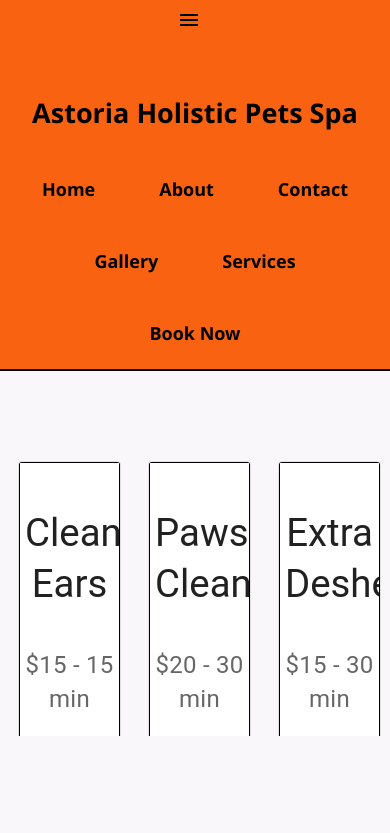
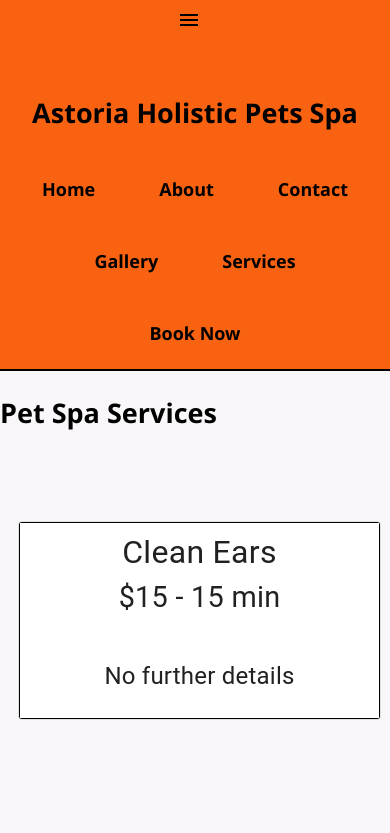
Before and after one commit to chromeshock/astoria-grooming-holsitic-spa, a React (Create React App) app: page /Services in a window 390 px wide. Shown: the top 833 px of the page. Built offline with nearby package versions, Linux system fonts and the light colour scheme.

Commit message:
mobile revised

```diff
--- a/src/components/App.css
+++ b/src/components/App.css
@@ -14,10 +14,8 @@ h1  {
 }
 
 .service-header-format{
-  margin-top: 2em;
+  margin-top: 1em;
   text-align: center;
-  border-bottom: black 2px solid;
-  padding-bottom: 1em;
 }
 
 .header-moved {
@@ -49,6 +47,7 @@ h1  {
 .dim {
   opacity: 0.5;
 }
+
 /*gallery images*/
 @keyframes shake {
   0% { transform: scale(1.2)translate(0, 0); }
@@ -57,6 +56,7 @@ h1  {
   75% { transform: scale(1.2) translate(-5px, 0); }
   100% { transform: scale(1.2) translate(0, 0); }
 }
+
 /*service card displays*/
 .services-grid {
     display: grid;
@@ -84,18 +84,19 @@ h1  {
 .card-container .MuiCardContent-root {
   height: 660px;
   text-align: center;
-  padding: 5px;
+  margin-left: 5px;
+  margin-right: 5px;
 }
 
+/*
 .card-front,
 .card-back {
   position: absolute;
   backface-visibility: hidden;
   background-color: white;
   z-index: 1;
-
 }
-
+*/
 .card-back {
   transform: rotateY(180deg);
   position: absolute;
@@ -149,12 +150,13 @@ ul {
  list-style: none;
 
 }
+/*
 .parent-container {
   display:flex;
   flex-direction: row;
   align-items: center;
 }
-
+*/
 .child-container {
   text-align: left;
   font-size:14pt;
@@ -164,8 +166,10 @@ ul {
   width: 50%;
 }
 
+/*description section*/
 .txt-formatted {
-  display:inline-flex;
+  position: absolute;
+  margin-right: 20px;
 }
 
 nav {
@@ -186,22 +190,20 @@ nav ul {
 
 nav li {
   display: inline-block;
-  padding-top: 24px;
-  padding-bottom: 24px;
   color: blue;
 }
 
 nav a {
   text-decoration: none;
-  color: black;
+  color: rgb(4, 4, 152);
   font-weight: bold;
-  padding: 14px 32px;
+  padding: 5px 12px;
 }
 
 nav a:hover {
   background: black;
   color: white;
-  border-radius: 5px;
+  border-radius: 6px;
 }
 
 .App {
@@ -215,16 +217,14 @@ nav a:hover {
   color: #61dafb;
 }
 
-.txt-formatted {
-  margin-top: 5em;
-}
 
 
-/* For iPhone 12 Mini */
+
+/* For iPhone 12 Mini
 @media (max-width: 360px) {
 
 }
-
+*/
 /* Hide by default */
 .hamburger-icon {
   display: flex;
@@ -238,10 +238,9 @@ nav a:hover {
 
   nav {
     display: flex;
-    flex-direction: column;
+    flex-direction:column;
     align-items: center;
   }
-
 
   nav ul {
     display:flex;
@@ -252,9 +251,6 @@ nav a:hover {
     transition: all 1s ease-in-out;
   }
 
-
-
-
   nav ul.show {
     max-height: 500px;
     opacity: 1;
@@ -262,10 +258,10 @@ nav a:hover {
    }
 
   nav li {
-  display:block;
-  padding-top: 6px;
-  padding-bottom: 6px;
-  color: blue;
+    display: block;
+    padding-top: 3px;
+    padding-bottom: 3px;
+    color: blue;
   }
 
   /*landing page image*/
@@ -276,47 +272,55 @@ nav a:hover {
   height: auto;
   object-fit: cover;
   overflow: hidden;
-  margin-top: 3em;
+  margin-top: 0;
   }
 
+  /*card container*/
 .services-grid {
   display: grid;
-  grid-template-columns: 20em;
-  gap: .2em;
-  margin-top: 7em;
-  margin-left: calc(100% - 19em);
+  grid-template-columns:100%;
+  margin-top: 1em;
+  margin-left: .8em;
+  margin-right: .8em;
+  border: 1px solid black;
+
   }
 
-  /*card formatting*/
+  /*card content formatting*/
 .card-container .MuiCardContent-root {
   height: auto;
   text-align: center;
-  margin-top: -8%;
   display: flex;
-  flex-direction: column;
-  justify-content: space-between;
+  flex-direction:column;
   }
 
+/*initial card dimensions*/
 .card-container {
-  margin: .7em .1em .2em .1em;
-  height: 18em;
-  width: 80%;
-  box-shadow: 0 4px 8px 0 rgba(0, 0, 0, 0.2);
-  border-radius: 20px;
-  border: rgb(235, 105, 7) solid 2px;
-  margin-bottom: 1em;
-  }
-
+  margin: 1em .1em 2em .19em;
+  height: auto;
+  width: 97%;
+  box-shadow: 0 4px 8px 0 rgba(0, 0, 0, 0.326);
+}
+/*more details*/
 .description-text {
   color:  rgb(235, 105, 7);
-  }
+}
 
+.txt-formatted {
+  margin-top: 5em;
+}
+
+.price-text {
+  font-style: italic;
+  font-variant: small-caps;
+}
 .card-container:active {
   background-color: #0056b3;  /* Darker blue */
   }
 
 .card-container.expanded {
-  height: auto; /* Height auto when expanded */
+  height: 550px; /* Height auto when expanded */
+  background-color: transparent;
   }
 
 .card-container:hover {
@@ -324,13 +328,6 @@ nav a:hover {
   transform: scale(1.05);  /* Slightly enlarge the card */
   }
 
-.home-container {
-  display:inline-flex;
-  width: auto;
-  height: 100vh;
-  overflow: hidden;
-  object-fit: cover;
-  }
 
 .home-img {
   display: flex;
--- a/src/components/Descriptions.js
+++ b/src/components/Descriptions.js
@@ -12,7 +12,7 @@ const descriptions = {
 
     boarding24: "Overnight 24 hours",
 
-    catServices: "Required: Certificate of  up to date vaccines. Trim nails, clean ears, sanitary area"
+    catServices: "Trim nails, clean ears, sanitary area.  Required: Certificate of  up to date vaccines. "
     //... other descriptions
 };
 
--- a/src/components/Home.js
+++ b/src/components/Home.js
@@ -4,12 +4,8 @@ import astoriaPetGrooming_v2 from '../facility-images/astoriaPetGrooming_v2.jpg'
 const Home = () => {
     return (
         <>
-            <div>
-                <h1>Astoria Holistic Pets Spa</h1>
-                <p></p>
-                <div className='home-container' >
-                    <img src={astoriaPetGrooming_v2} className = 'home-img' alt="storefront" />
-                </div>
+            <div className='home-container' >
+                <img src={astoriaPetGrooming_v2} className = 'home-img' alt="storefront" />
             </div>
         </>
     );
--- a/src/components/Services.js
+++ b/src/components/Services.js
@@ -51,10 +51,13 @@ const services = [
 ];
 
 const ServicesComponent = () => (
-    <div className="services-grid ">
-        {services.map((service, index) => (
-            <ServiceCard key={index} service={service} />
-          ))}
+    <div >
+        <h2 className="service-header-format">Pet Spa Services</h2>
+        <div className=" ">
+            {services.map((service, index) => (
+                <ServiceCard key={index} service={service} />
+              ))}
+        </div>
     </div>
 );
 
--- a/src/components/ServicesCard.js
+++ b/src/components/ServicesCard.js
@@ -17,20 +17,19 @@ function ServiceCard({ service }) {
     <div className={`card-container ${isExpanded ? 'expanded' : ''}`} onClick={handleExpand}>
       <Card variant="outlined">
         <CardContent>
-          <Typography variant="h5" component="div"  sx={{ fontSize: '2.4rem' }}>
-            <p>{service.name}</p>
+          <Typography sx={{ fontSize: '2rem' }}>
+            {service.name}
           </Typography>
-          <Typography variant="body2" color="textSecondary" sx={{ fontSize: '1.5rem' }}>
-           <p>{service.price} - {service.duration}</p>
+          <Typography  className='price-text' sx={{ fontSize: '1.8rem' }}>
+           {service.price} - {service.duration}
           </Typography>
-
            <Fade in={isExpanded} timeout={500}>
-            <Typography variant="body2" color="textSecondary" >
-              <p className='txt-formatted'>{service.descriptions}</p>
+            <Typography  >
+              <p className='txt-formatted '>{service.descriptions}</p>
             </Typography>
           </Fade>
-           <Typography variant="body2" component="div" className='description-text' sx={{ fontSize: '1.5rem' }}>
-           <p>{service.details}</p>
+           <Typography className='description-text' sx={{ fontSize: '1.5rem' }}>
+           {service.details}
           </Typography>
         </CardContent>
       </Card>
```
